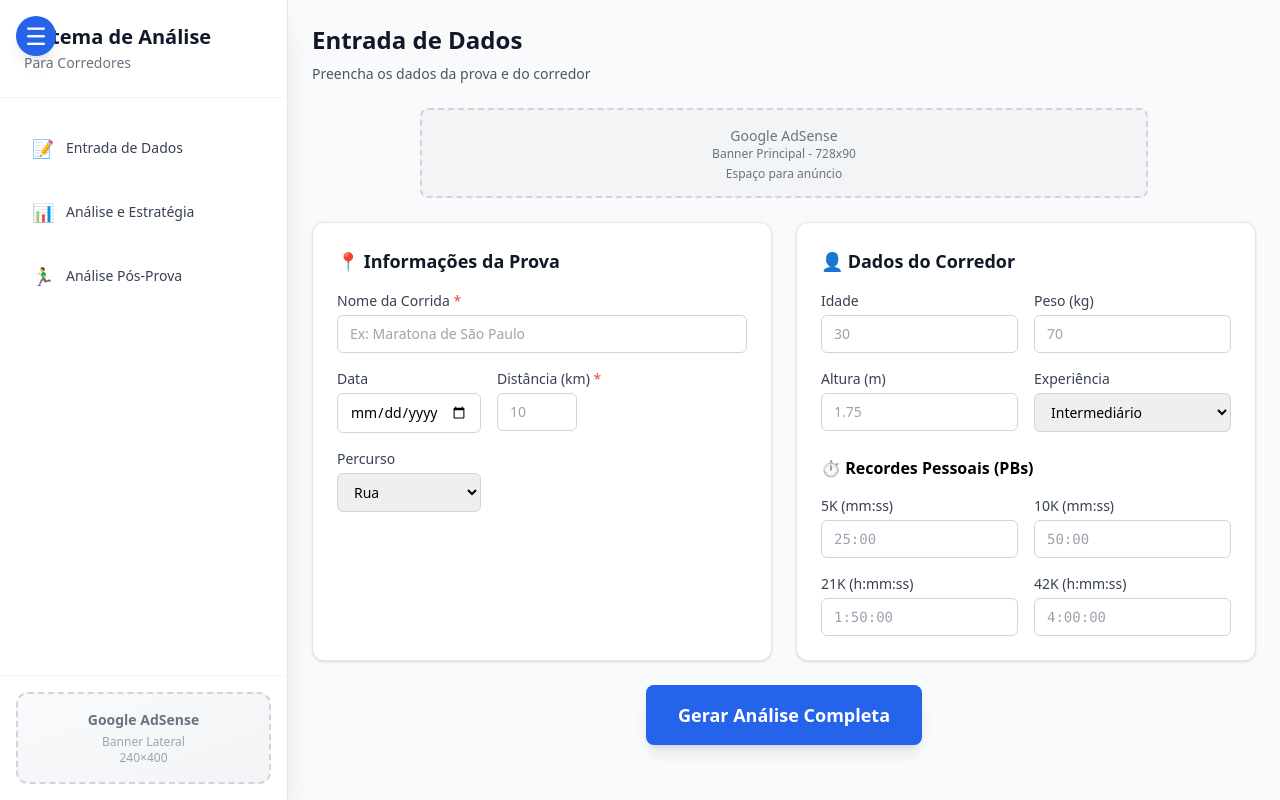
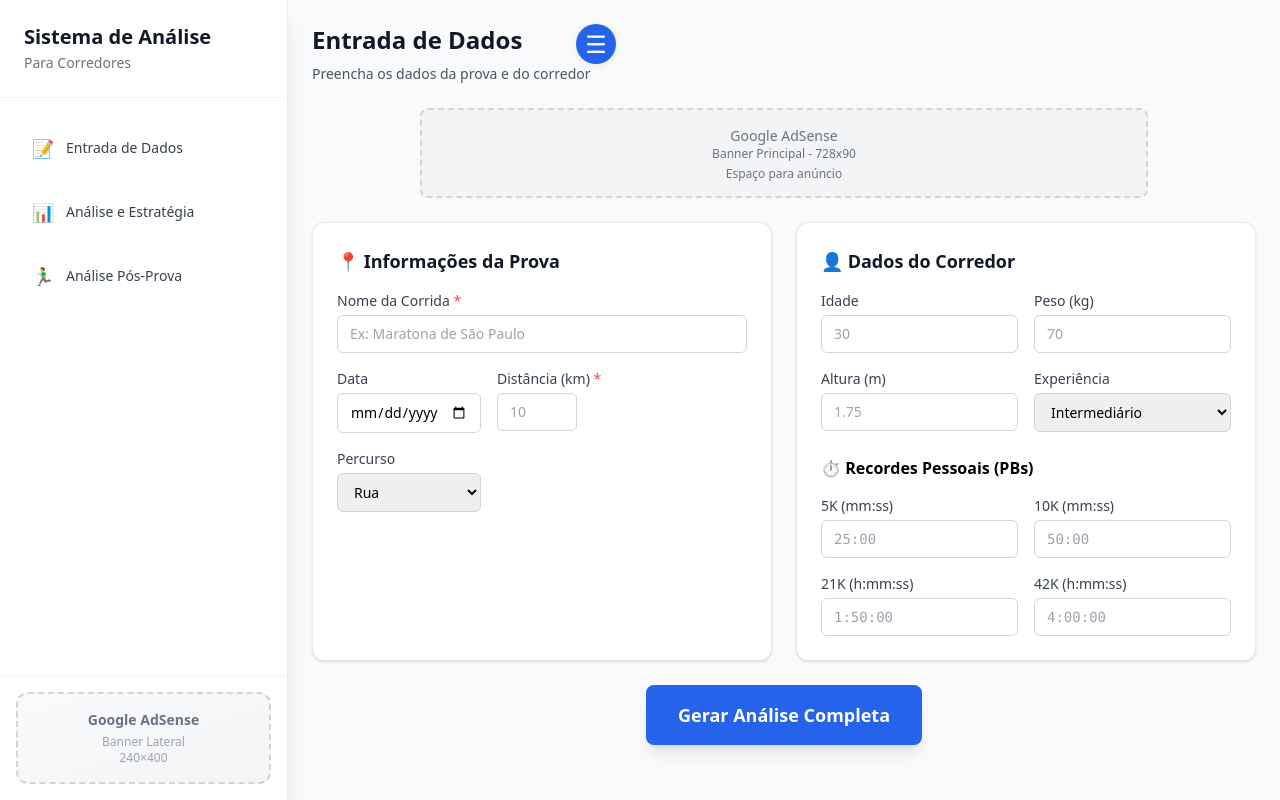
Before and after one commit to Jhow988/analise-corredor, a plain HTML site: page index.html in a window 1280 px wide. Drawn offline with nearby package versions, Linux system fonts and the light colour scheme.

Commit message:
atualizei o menu

```diff
--- a/index.html
+++ b/index.html
@@ -74,7 +74,7 @@
             <!-- Botão de Toggle da Sidebar removido -->
 
             <!-- Botão simples para abrir/fechar o menu lateral -->
-            <button id="menu-overlay-btn" class="fixed top-4 left-4 z-50 w-10 h-10 bg-blue-600 hover:bg-blue-700 text-white rounded-full flex items-center justify-center shadow-lg transition-all duration-300" title="Abrir/Fechar Menu">
+            <button id="menu-overlay-btn" style="position:absolute;top:24px;left:288px;z-index:50;width:40px;height:40px;background:#2563eb;border-radius:9999px;display:flex;align-items:center;justify-content:center;box-shadow:0 2px 8px rgba(0,0,0,0.08);transition:background 0.3s;" class="hover:bg-blue-700 text-white" title="Abrir/Fechar Menu">
                 <span style="font-size:1.5rem;">☰</span>
             </button>
             <!-- Cabeçalho -->
```
